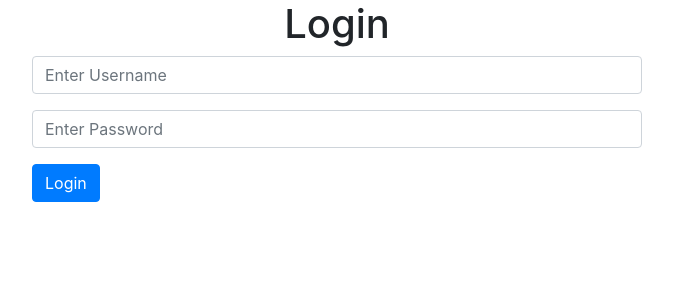
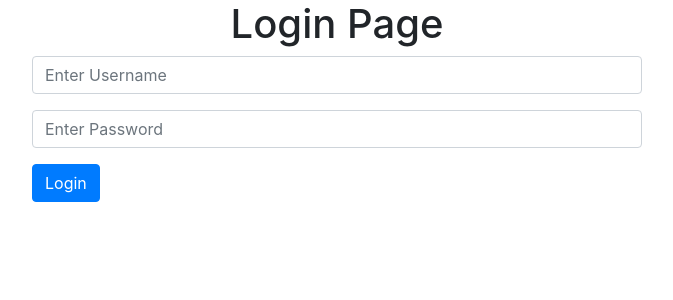
Before and after one commit to CajucomW/groupproject, a Django app: template trivia/templates/login.html in a window 1280 px wide. Shown: the part 56-356 px from the top of the page, without its empty margins (303-976 px from the left). Run offline with Django 3.2, Linux system fonts and the light colour scheme; the template is opened without the code that fills it, so the values that code supplies are empty; some libraries are stand-ins or nearby versions.

Commit message:
updated login information

```diff
--- a/trivia/templates/game.html
+++ b/trivia/templates/game.html
@@ -41,7 +41,7 @@
           <li class="nav-item">
             <a class="nav-link" href="#">Contact-Us</a>
             <li class="nav-item">
-            <a class="nav-link" href="#">Log In</a>
+            <a class="nav-link" href="login.html">Log In</a>
           </li>
           </li>
         </ul>
--- a/trivia/templates/login.html
+++ b/trivia/templates/login.html
@@ -1,7 +1,7 @@
 {% extends "base.html" %} {% block content %}
 
 <div class="col-md-6 offset-md-3">
-    <h1 class="text-center">Login</h1>
+    <h1 class="text-center">Login Page</h1>
     <form method="POST">
         {% csrf_token %}
         <div class="form-group">
```
